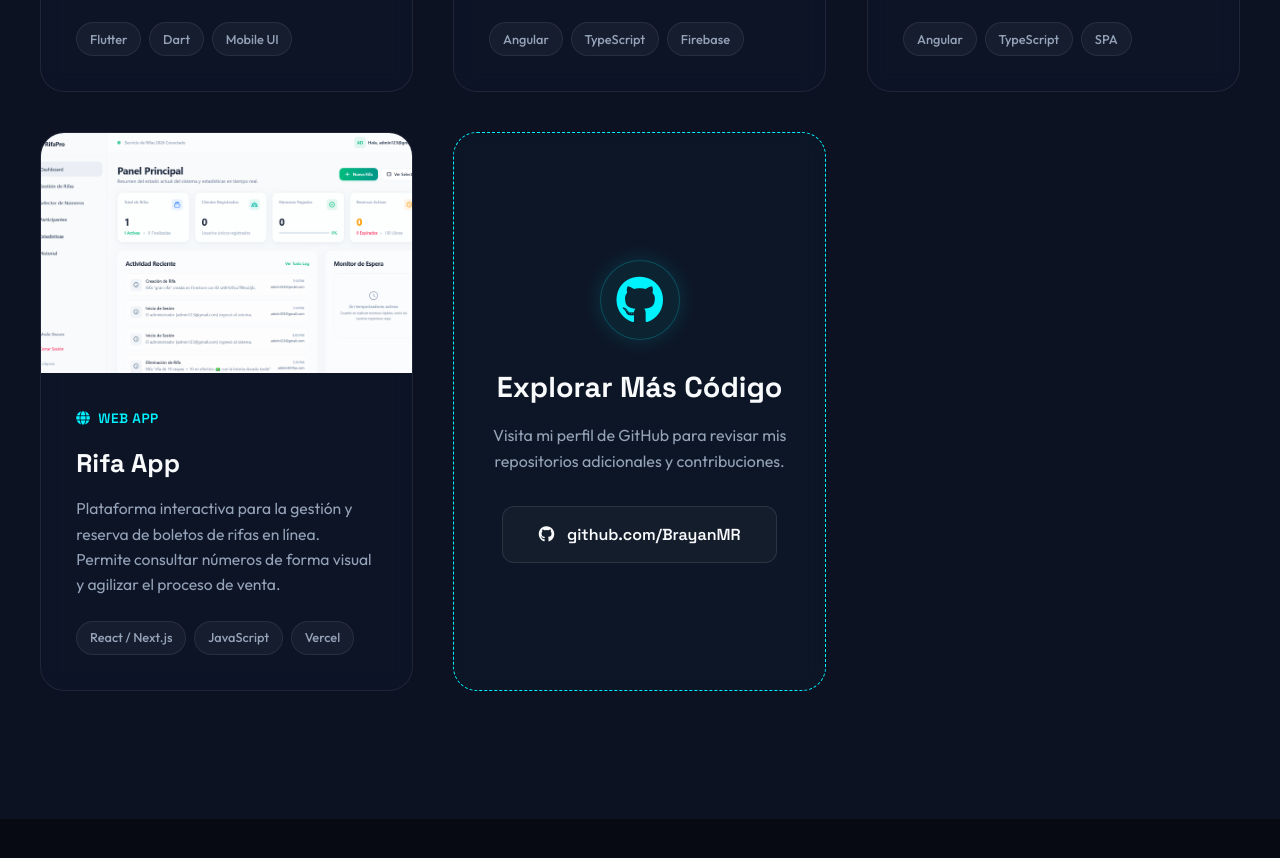
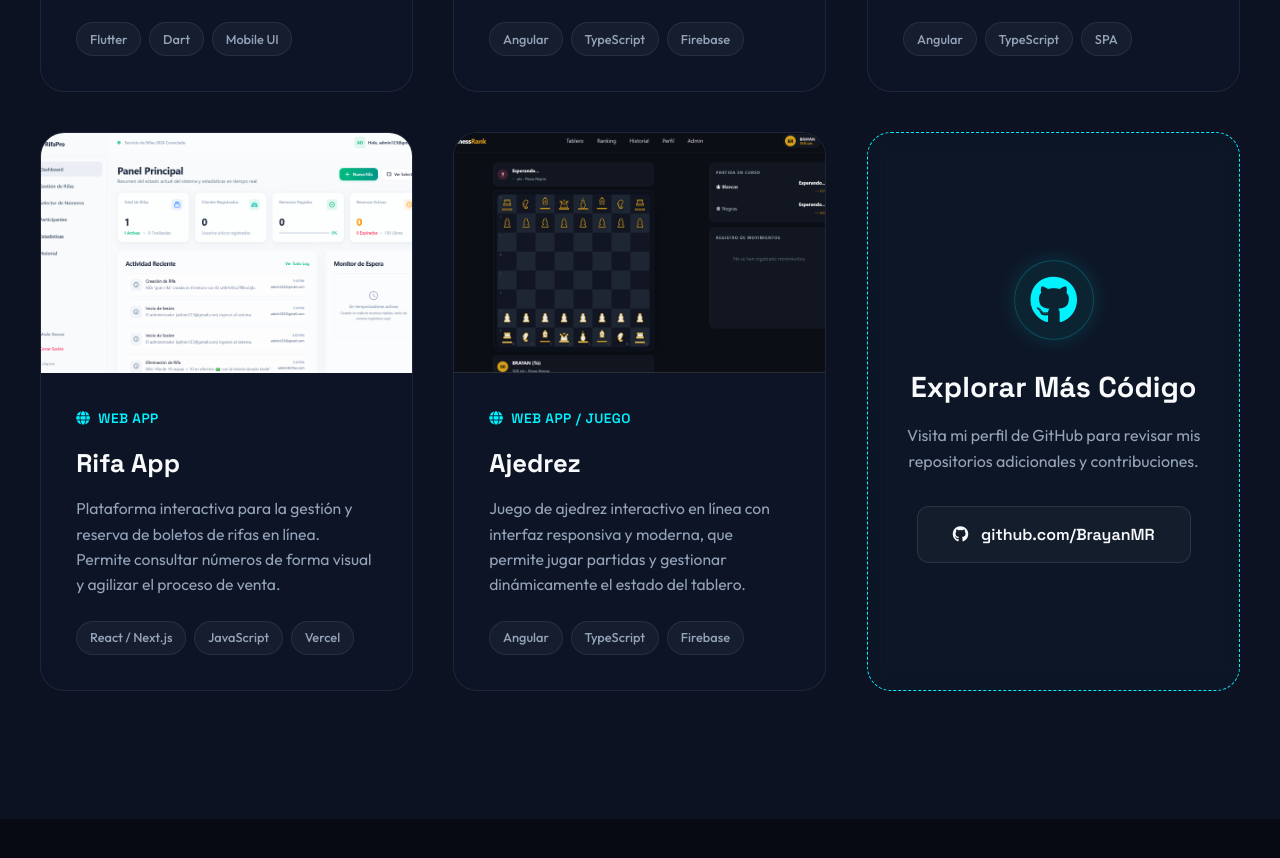
Before and after one commit to BrayanMR/PORTAFOLIO, an Angular app: page / in a window 1280 px wide. Shown: the part 5320-6178 px from the top of the page. Built offline with nearby package versions, Linux system fonts and the light colour scheme.

Commit message:
actualizacion

```diff
--- a/package.json
+++ b/package.json
@@ -5,6 +5,7 @@
     "ng": "ng",
     "start": "ng serve",
     "build": "ng build",
+    "vercel-build": "npx ng build --configuration production",
     "watch": "ng build --watch --configuration development",
     "test": "ng test",
     "serve:ssr:portafolio": "node dist/portafolio/server/server.mjs",
--- a/src/app/app.html
+++ b/src/app/app.html
@@ -405,6 +405,37 @@
         </div>
       </div>
 
+      <!-- Proyecto 5: Ajedrez Web App -->
+      <div class="project-card reveal">
+        <div class="project-image">
+          <img src="assets/images/ajedrez.png" alt="Ajedrez - Juego interactivo">
+          <div class="project-overlay">
+            <div class="project-links">
+              <a href="https://ajedrez-pi.vercel.app/inicio" class="project-link" target="_blank" aria-label="Ver Demo">
+                <i class="fas fa-external-link-alt"></i>
+              </a>
+              <a href="https://github.com/BrayanMR/ajedrez" class="project-link" target="_blank" aria-label="Ver Código">
+                <i class="fab fa-github"></i>
+              </a>
+            </div>
+          </div>
+        </div>
+        <div class="project-info">
+          <div class="project-category">
+            <i class="fas fa-globe"></i> Web App / Juego
+          </div>
+          <h3 class="project-title">Ajedrez</h3>
+          <p class="project-description">
+            Juego de ajedrez interactivo en línea con interfaz responsiva y moderna, que permite jugar partidas y gestionar dinámicamente el estado del tablero.
+          </p>
+          <div class="project-tags">
+            <span class="tag">Angular</span>
+            <span class="tag">TypeScript</span>
+            <span class="tag">Firebase</span>
+          </div>
+        </div>
+      </div>
+
       <!-- Tarjeta Más Proyectos de GitHub -->
       <div class="project-card more-projects reveal">
         <div class="more-content">
```
Also changed, not shown: public/assets/images/ajedrez.png (added).
